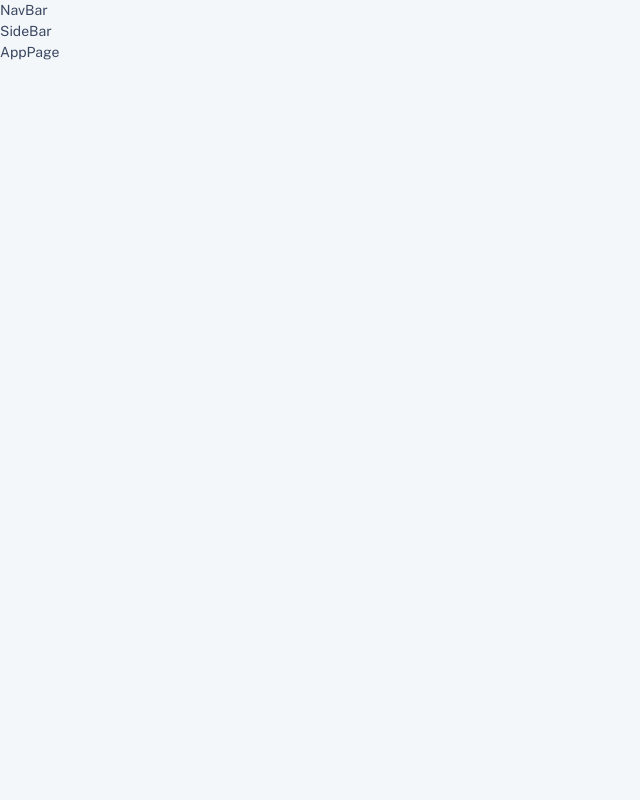
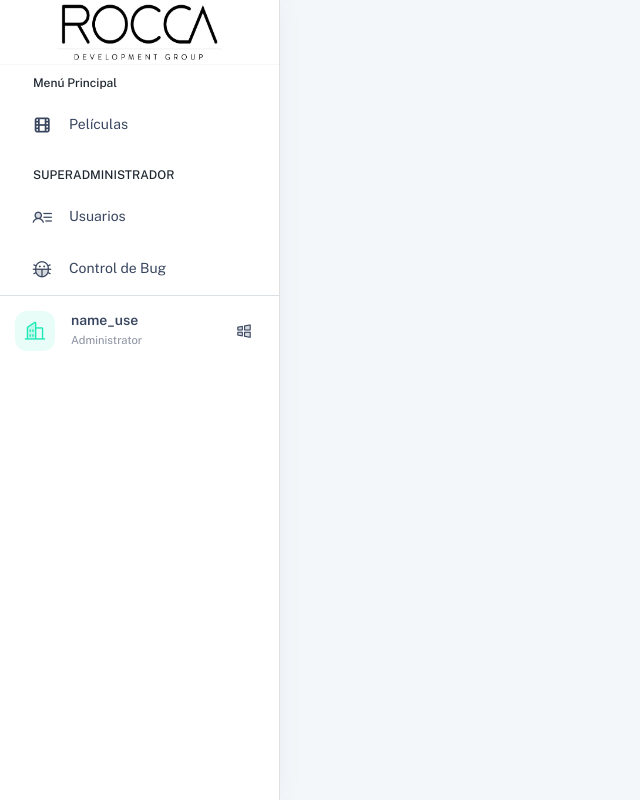
Before and after one commit to roccacr/CRM_VENTAS, a React (Vite) app: page / in a window 1280 px wide. Shown: the whole page, without its empty margins (0-640 px from the left). Built offline with nearby package versions, Linux system fonts and the light colour scheme.

Commit message:
feat: Add responsive behavior to sidebar in AppLayout component

```diff
--- a/src/app/components/NavBar.jsx
+++ b/src/app/components/NavBar.jsx
@@ -1,9 +1,211 @@
+import { useEffect } from "react";
+import {
+  Drawer,
 
+  Divider,
+} from "@mui/material";
+import { styled } from "@mui/material/styles";
+// import { startLogout } from "../../store/auth";
+import {  NavLink } from "react-router-dom";
+// import { useDispatch, useSelector } from "react-redux";
 
+const DrawerHeader = styled("div")(({ theme }) => ({
+  display: "flex",
+  alignItems: "center",
+  padding: theme.spacing(0, 1),
+  ...theme.mixins.toolbar,
+  justifyContent: "center",
+}));
 
+const NavbarContent = styled("div")({
+  overflowY: "auto",
+  height: "calc(100vh - 64px)",
+  "&::-webkit-scrollbar": {
+    width: "0px",
+    background: "transparent",
+  },
+  msOverflowStyle: "none",
+  scrollbarWidth: "none",
+});
 
-export const NavBar = () => {
+// 9. Define el componente NavBar.
+export const NavBar = ({ sidebarVisible, sidebarStatus, closeSidebar }) => {
+  // Determina la clase CSS para la barra lateral (sidebar) en función de su visibilidad y estado
+  const className = sidebarVisible
+    ? sidebarStatus === "mobile-active"
+      ? "pc-sidebar pc-trigger mob-sidebar-active"
+      : "pc-sidebar pc-trigger"
+    : "pc-sidebar pc-sidebar-hide";
+
+  // Obtiene la función dispatch del hook useDispatch de Redux
+//   const dispatch = useDispatch();
+  //obtenesmos la informacion del usuario
+//   const { name_user, rol_user } = useSelector((state) => state.auth);
+
+  // Utiliza el hook useEffect para manejar clics fuera de la barra lateral
+  useEffect(() => {
+    // Función para manejar los clics fuera de la barra lateral
+    const handleOutsideClick = (event) => {
+      const nav = document.querySelector(".pc-sidebar");
+      // Verifica si el clic se hizo fuera de la barra lateral y si la barra lateral está visible en modo móvil
+      if (
+        nav &&
+        !nav.contains(event.target) &&
+        sidebarVisible &&
+        (sidebarStatus === "mobile-active" || window.innerWidth <= 1024)
+      ) {
+        // Llama a la función closeSidebar para cerrar la barra lateral
+        closeSidebar();
+      }
+    };
+
+    // Agrega un event listener para manejar los clics fuera de la barra lateral
+    document.addEventListener("mousedown", handleOutsideClick);
+
+    // Elimina el event listener cuando el componente se desmonta o cambian las dependencias
+    return () => {
+      document.removeEventListener("mousedown", handleOutsideClick);
+    };
+  }, [sidebarVisible, sidebarStatus, closeSidebar]); // Dependencias del useEffect
+
+  // Función para manejar el evento de cierre de sesión
+  const onLogout = () => {
+    // Despacha la acción startLogout para iniciar el proceso de cierre de sesión
+    // dispatch(startLogout());
+  };
+    // 5. Renderiza el componente NavBar.
+
+  const rol_user = 1;
   return (
-    <div>NavBar</div>
-  )
-}
+    <>
+      {/* 15. Loader que se muestra mientras se carga la página */}
+      <div className="loader-bg">
+        <div className="loader-track">
+          <div className="loader-fill"></div>
+        </div>
+      </div>
+
+      {/* 16. Drawer que contiene el menú lateral */}
+      <Drawer
+        variant="persistent"
+        anchor="left"
+        open={sidebarVisible}
+        onClose={closeSidebar}
+        className={className}
+        PaperProps={{ className: className }}
+      >
+        <DrawerHeader>
+          <a href="" className="b-brand text-dark">
+            <div
+              style={{
+                display: "flex",
+                justifyContent: "center",
+                alignItems: "center",
+                width: "100%",
+              }}
+            >
+              <img
+                src="/assets/logo2.jpg"
+                style={{ width: "165px", height: "60px" }}
+                alt="StudioCinemas"
+                className="logo-lg"
+              />
+            </div>
+          </a>
+        </DrawerHeader>
+        <Divider />
+        <NavbarContent>
+          <ul className="pc-navbar" style={{ display: "block" }}>
+            <li className="pc-item pc-caption">
+              <label>Menú Principal</label>
+            </li>
+            <li className="pc-item">
+              <NavLink to="/Movies/list" className="pc-link active">
+                <span className="pc-micon">
+                  <i className="ti ti-movie"></i>
+                </span>
+                <span className="pc-mtext">Películas</span>
+              </NavLink>
+            </li>
+            {rol_user == 1 ? (
+              <>
+                <li className="pc-item pc-caption">
+                  <label>SUPERADMINISTRADOR</label>
+                </li>
+                <li className="pc-item">
+                  <NavLink to="/Bugs/edit" className="pc-link">
+                    <span className="pc-micon">
+                      <i className="ph-duotone ph-user-list"></i>
+                    </span>
+                    <span className="pc-mtext">Usuarios</span>
+                  </NavLink>
+                </li>
+
+                <li className="pc-item">
+                  <NavLink to="/Bugs/list" className="pc-link">
+                    <span className="pc-micon">
+                      <i className="ph-duotone ph-bug"></i>
+                    </span>
+                    <span className="pc-mtext">Control de Bug</span>
+                  </NavLink>
+                </li>
+              </>
+            ) : null}
+          </ul>
+          <div className="card pc-user-card">
+            <div className="card-body">
+              <div className="d-flex align-items-center">
+                <div className="avtar avtar-s btn-light-success">
+                  <i className="ph-duotone ph-buildings f-22"></i>
+                </div>
+                <div className="flex-grow-1 ms-3 me-2">
+                  <h6 className="mb-0">name_use</h6>
+                  <small>Administrator</small>
+                </div>
+                <div className="dropdown">
+                  <a
+                    href="#"
+                    className="btn btn-icon btn-link-secondary avtar arrow-none dropdown-toggle"
+                    data-bs-toggle="dropdown"
+                    aria-expanded="false"
+                    data-bs-offset="0,20"
+                  >
+                    <i className="ph-duotone ph-windows-logo"></i>
+                  </a>
+                  <div className="dropdown-menu">
+                    <ul>
+                      <li>
+                        <a className="pc-user-links">
+                          <i className="ph-duotone ph-user"></i>
+                          <span>My Account</span>
+                        </a>
+                      </li>
+                      <li>
+                        <a className="pc-user-links">
+                          <i className="ph-duotone ph-gear"></i>
+                          <span>Settings</span>
+                        </a>
+                      </li>
+                      <li>
+                        <a className="pc-user-links">
+                          <i className="ph-duotone ph-lock-key"></i>
+                          <span>Lock Screen</span>
+                        </a>
+                      </li>
+                      <li>
+                        <a onClick={onLogout} className="pc-user-links">
+                          <i className="ph-duotone ph-power"></i>
+                          <span>Logout</span>
+                        </a>
+                      </li>
+                    </ul>
+                  </div>
+                </div>
+              </div>
+            </div>
+          </div>
+        </NavbarContent>
+      </Drawer>
+    </>
+  );
+};
--- a/src/app/layout/AppLayout.jsx
+++ b/src/app/layout/AppLayout.jsx
@@ -1,14 +1,65 @@
 import { NavBar } from "../components/NavBar"
 import { SideBar } from "../components/SideBar"
+import { useState, useEffect } from "react";
 
 
 
-
+const dimension = 1080;
 
 export const AppLayout = ({ children }) => {
+  // Estado para controlar la visibilidad de la barra lateral
+  const [sidebarVisible, setSidebarVisible] = useState(() => {
+    const isPhoneOrTablet = window.innerWidth <= dimension;
+    return isPhoneOrTablet ? false : true;
+  });
+
+  // Estado para controlar el estado de la barra lateral
+  const [sidebarStatus, setSidebarStatus] = useState("default");
+
+  // Función para alternar la visibilidad de la barra lateral
+//   const toggleSidebar = (status) => {
+//     setSidebarVisible(!sidebarVisible);
+//     setSidebarStatus(status);
+//   };
+
+  // Función para cerrar la barra lateral
+  const closeSidebar = () => {
+    setSidebarVisible(false);
+    setSidebarStatus("default");
+  };
+
+  // Efecto para manejar el redimensionamiento de la ventana
+  useEffect(() => {
+    const handleResize = () => {
+      const isPhoneOrTablet = window.innerWidth <= dimension;
+      if (isPhoneOrTablet) {
+        setSidebarVisible(false);
+      } else {
+        setSidebarVisible(true);
+        setSidebarStatus("default");
+      }
+    };
+
+    // Llama a la función de manejo de redimensionamiento
+    handleResize();
+
+    // Agrega un event listener para el redimensionamiento de la ventana
+    window.addEventListener("resize", handleResize);
+
+    // Limpia el event listener cuando el componente se desmonta
+    return () => {
+      window.removeEventListener("resize", handleResize);
+    };
+  }, []); // Dependencia vacía para ejecutar el efecto solo una vez al montar el componente
+
+  // Renderizado del componente
   return (
     <>
-      <NavBar />
+      <NavBar
+        sidebarVisible={sidebarVisible}
+        sidebarStatus={sidebarStatus}
+        closeSidebar={closeSidebar}
+      />
       <SideBar />
       {children}
     </>
```
